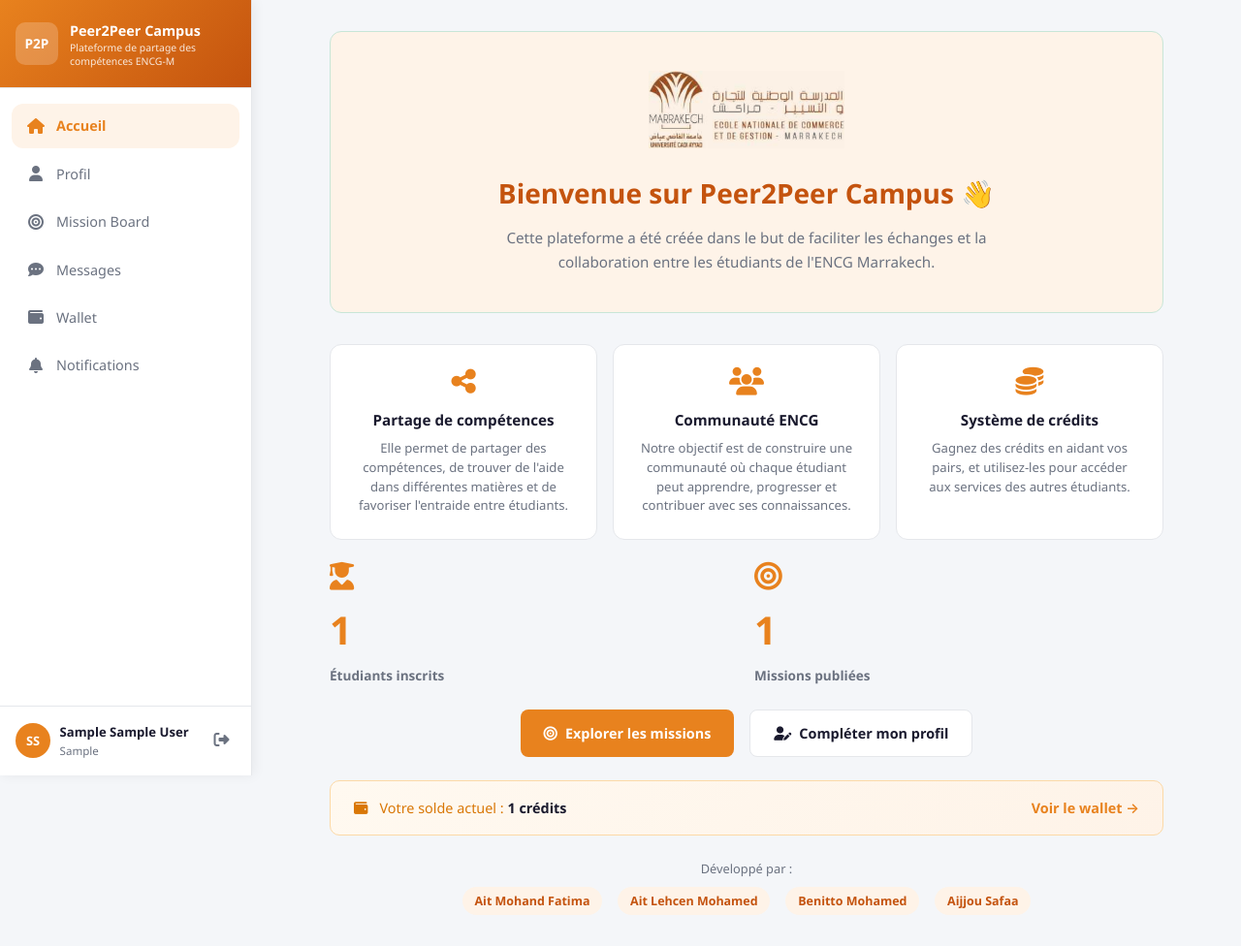
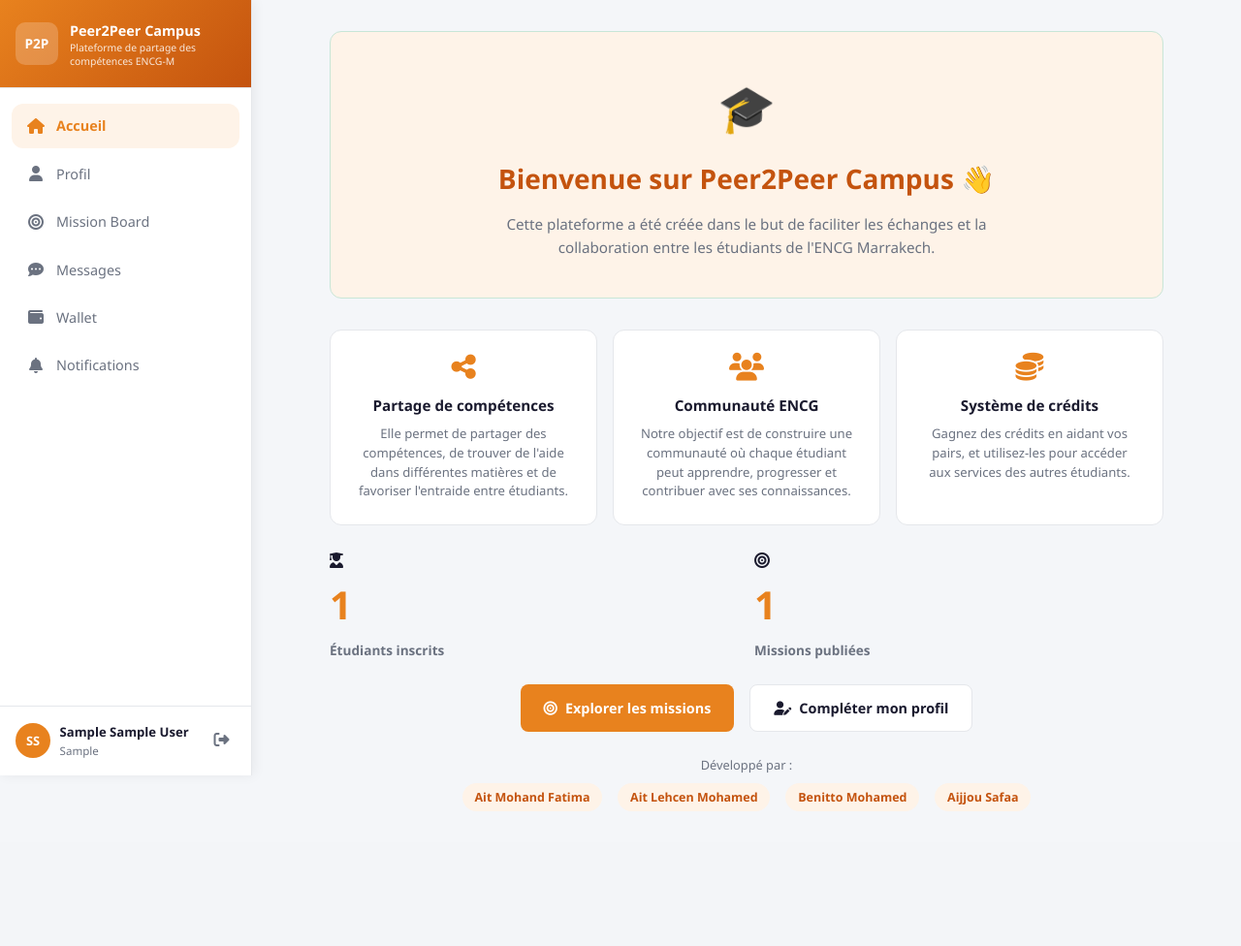
Before and after one commit to FATIMA7344/p2p-campuus, a Flask app: page /accueil in a window 1280 px wide. Shown: the whole page at 97% size. After the commit the page ends 837 px from the top, so only its background shows below. Run offline with Flask 3, Linux system fonts and the light colour scheme; the visitor is signed in with stand-in values (Sample User, id 1); tables that the repository leaves empty hold one stand-in row (values such as "Sample post"); data that the repository does not hold is empty.

Commit message:
Update accueil.html

```diff
--- a/templates/accueil.html
+++ b/templates/accueil.html
@@ -2,10 +2,9 @@
 {% block title %}Accueil – Peer2Peer Campus{% endblock %}
 {% block content %}
 <div class="welcome-page">
+
     <div class="welcome-hero">
-    <img src="{{ url_for('static', filename='logo_encg.png') }}"
-         alt="Logo ENCG Marrakech"
-         style="height:80px; margin-bottom:1rem; mix-blend-mode: multiply;">
+        <div class="hero-icon">🎓</div>
         <h1>Bienvenue sur Peer2Peer Campus 👋</h1>
         <p class="hero-subtitle">Cette plateforme a été créée dans le but de faciliter les échanges et la collaboration entre les étudiants de l'ENCG Marrakech.</p>
     </div>
@@ -30,16 +29,17 @@
 
     <div class="stats-banner">
         <div class="stat-item">
-        <i class="fas fa-user-graduate" style="font-size:1.8rem; color:var(--primary); margin-bottom:0.5rem;"></i>
+            <i class="fas fa-user-graduate"></i>
             <div class="stat-number">{{ total_etudiants }}</div>
             <div class="stat-label">Étudiants inscrits</div>
         </div>
         <div class="stat-item">
-        <i class="fas fa-bullseye" style="font-size:1.8rem; color:var(--primary); margin-bottom:0.5rem;"></i>
+            <i class="fas fa-bullseye"></i>
             <div class="stat-number">{{ total_missions }}</div>
             <div class="stat-label">Missions publiées</div>
         </div>
     </div>
+
     <div class="quick-actions">
         <a href="{{ url_for('missions') }}" class="qa-btn">
             <i class="fas fa-bullseye"></i> Explorer les missions
@@ -47,12 +47,6 @@
         <a href="{{ url_for('profil') }}" class="qa-btn secondary">
             <i class="fas fa-user-edit"></i> Compléter mon profil
         </a>
-    </div>
-
-    <div class="credits-banner">
-        <i class="fas fa-wallet"></i>
-        <span>Votre solde actuel : <strong>{{ user.credits }} crédits</strong></span>
-        <a href="{{ url_for('wallet') }}">Voir le wallet →</a>
     </div>
 
     <div class="welcome-footer">
@@ -64,5 +58,6 @@
             <span>Aijjou Safaa</span>
         </div>
     </div>
+
 </div>
 {% endblock %}
```
Lines whose indentation alone changed are shown as unchanged.
